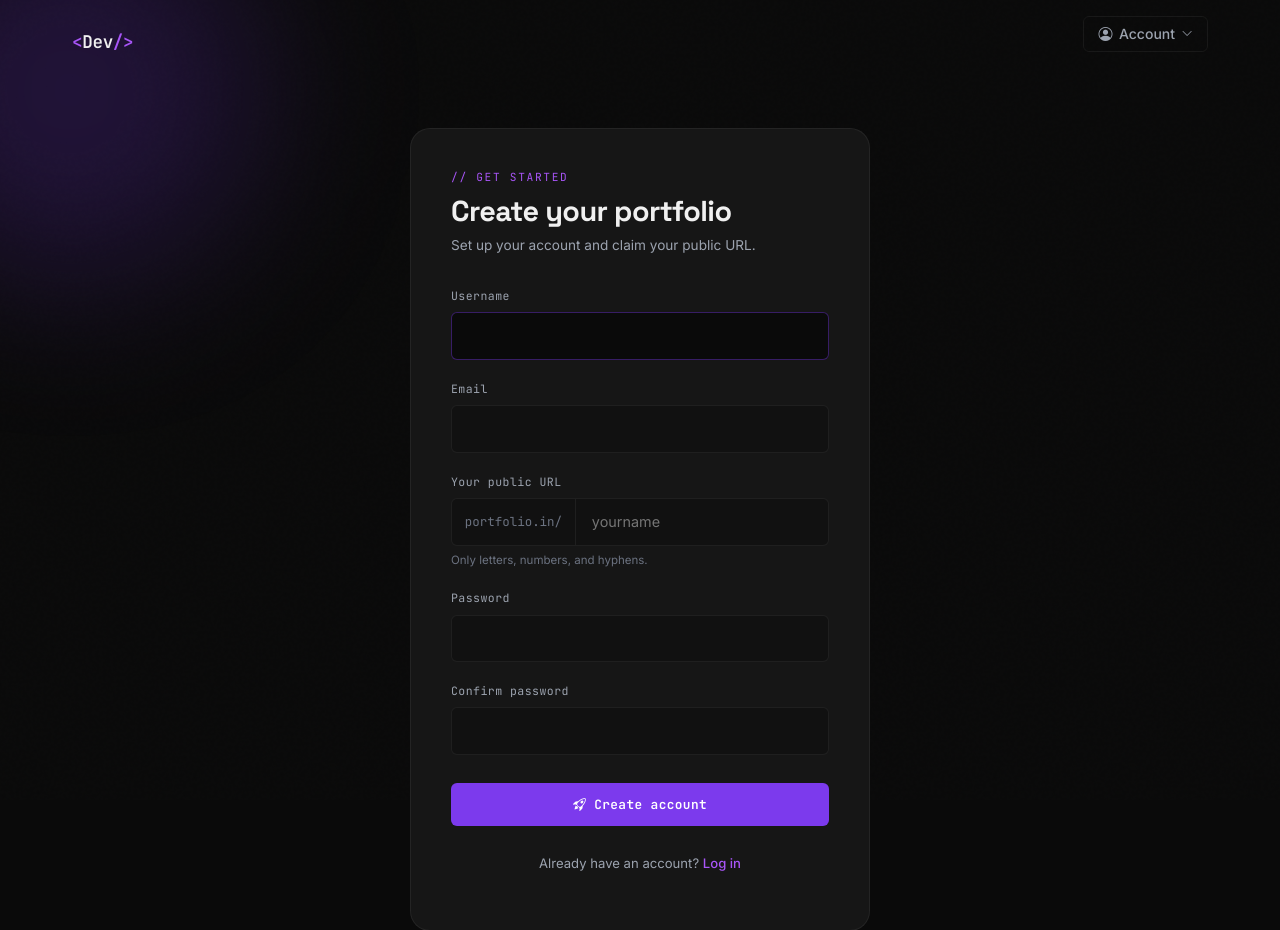
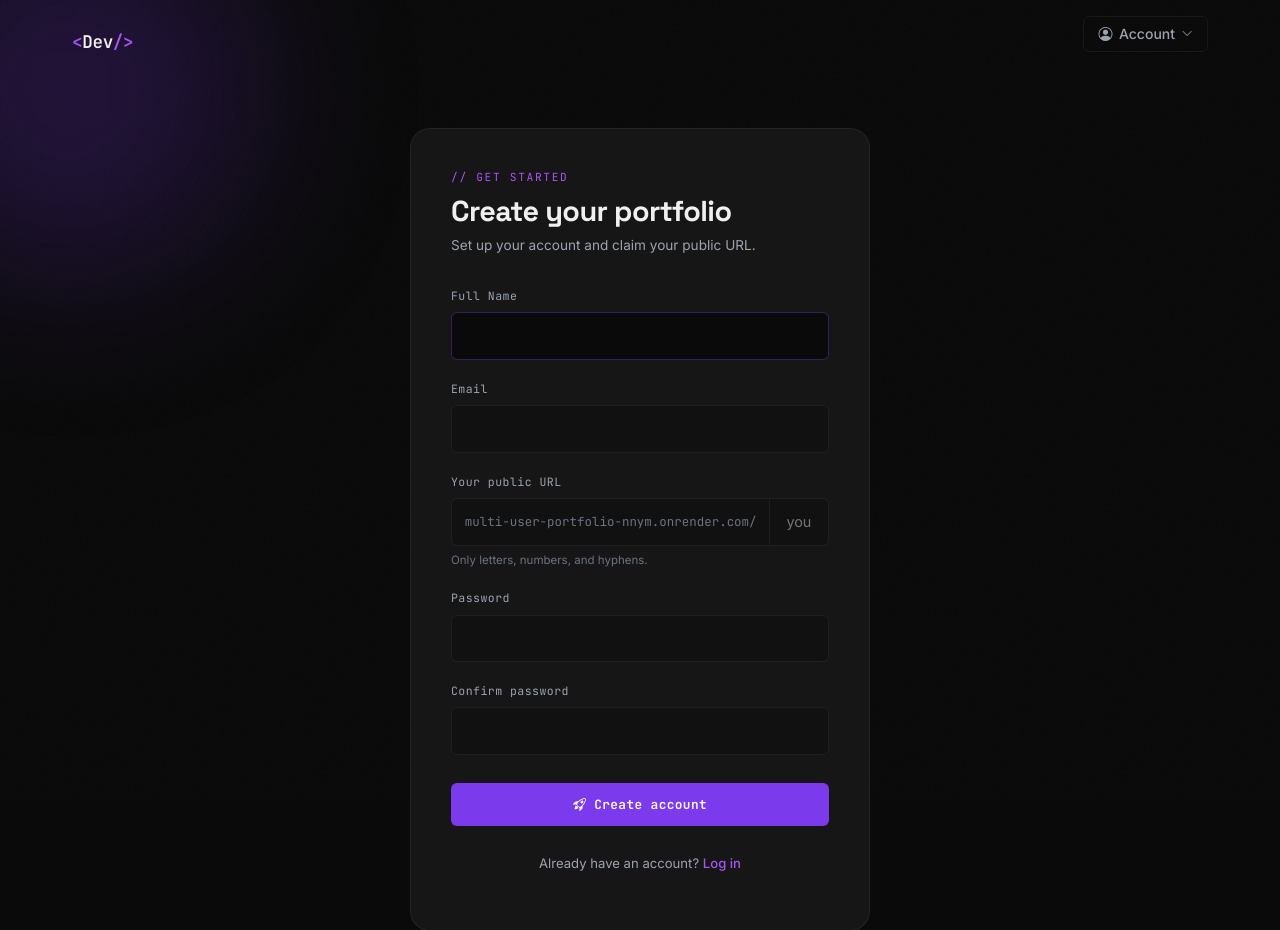
Before and after one commit to prashantraj09/Multi-User-Portfolio, a Django app: page /register/ in a window 1280 px wide. Shown: the top 930 px of the page. Run offline with Django 5.2, Linux system fonts and the light colour scheme.

Commit message:
Update Auth in register
Fix user authentication details name.

```diff
--- a/templates/auth/register.html
+++ b/templates/auth/register.html
@@ -40,7 +40,7 @@
       {% csrf_token %}
 
       <div class="auth-group">
-        <label class="auth-label" for="id_username">Username</label>
+        <label class="auth-label" for="id_username">Full Name</label>
         <input class="auth-input" type="text" id="id_username" name="username" required autofocus
                value="{{ form.username.value|default:'' }}">
         {% if form.username.errors %}<div class="field-errors">{{ form.username.errors|join:" " }}</div>{% endif %}
@@ -56,7 +56,7 @@
       <div class="auth-group">
         <label class="auth-label" for="id_username_slug">Your public URL</label>
         <div class="auth-prefix">
-          <span class="auth-prefix-label">portfolio.in/</span>
+          <span class="auth-prefix-label">multi-user-portfolio-nnym.onrender.com/</span>
           <input class="auth-input" type="text" id="id_username_slug" name="username_slug" required
                  placeholder="yourname" value="{{ form.username_slug.value|default:'' }}">
         </div>
```
